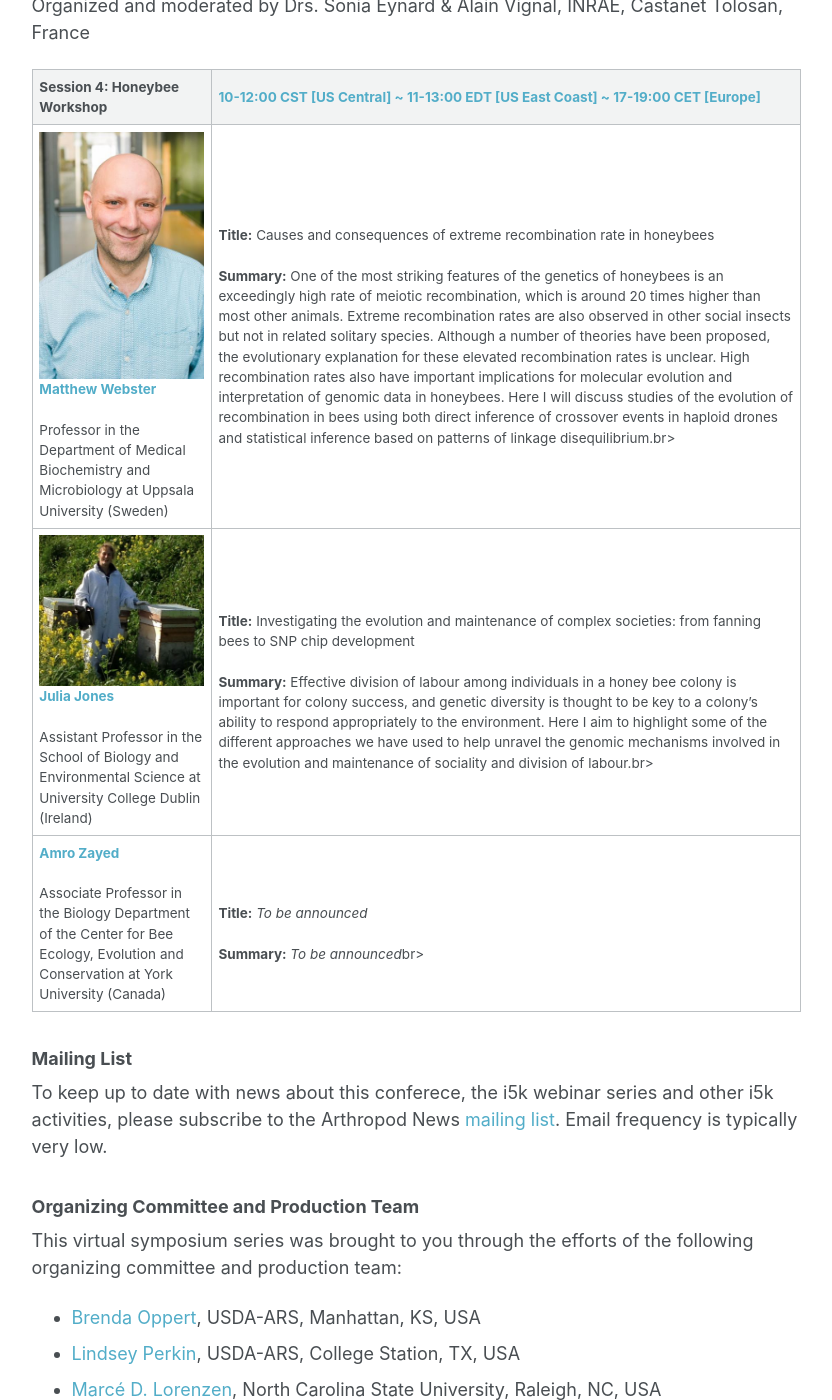
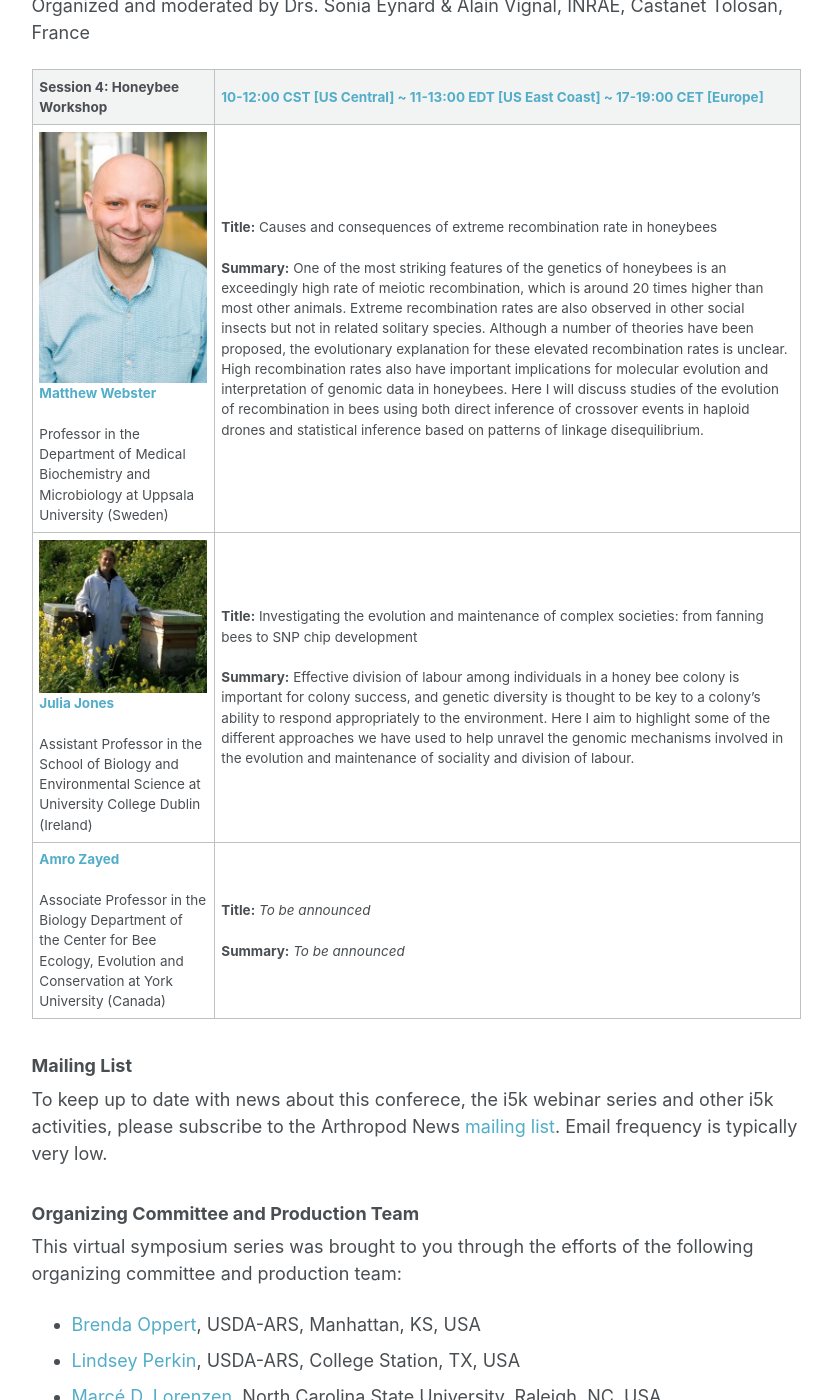
Before and after one commit to i5k/i5k.github.io, a Jekyll site: the page built from _pages/agsx2021.md, in a window 1280 px wide and 1400 px high, scrolled down 3991 px. Shown: the whole window, without its empty margins (250-1082 px from the left). Built offline with Jekyll 4.4.1, drawn with Linux system fonts in a browser that asks for light colours.

Commit message:
fixed line break

```diff
--- a/_pages/agsx2021.md
+++ b/_pages/agsx2021.md
@@ -78,9 +78,9 @@ Organized and moderated by Drs. Sonia Eynard & Alain Vignal, INRAE, Castanet Tol
 
 | __Session 4: Honeybee Workshop__ | __[10-12:00 CST [US Central] ~ 11-13:00 EDT [US East Coast] ~ 17-19:00 CET [Europe]](https://www.timeanddate.com/worldclock/fixedtime.html?msg=AGSX+2021+Session+4&iso=20210512T11&p1=263&ah=2)__ |
 | ---- | ----- |
-| <img src="/images/AGSX_speaker_Matthew_Webster.jpg"/> __[Matthew Webster](https://katalog.uu.se/profile/?id=N1-581)__ <br><br>Professor in the Department of Medical Biochemistry and Microbiology at Uppsala University (Sweden) |<br>__Title:__ Causes and consequences of extreme recombination rate in honeybees<br><br>__Summary:__ One of the most striking features of the genetics of honeybees is an exceedingly high rate of meiotic recombination, which is around 20 times higher than most other animals. Extreme recombination rates are also observed in other social insects but not in related solitary species. Although a number of theories have been proposed, the evolutionary explanation for these elevated recombination rates is unclear. High recombination rates also have important implications for molecular evolution and interpretation of genomic data in honeybees. Here I will discuss studies of the evolution of recombination in bees using both direct inference of crossover events in haploid drones and statistical inference based on patterns of linkage disequilibrium.br><br>|
-| <img src="/images/AGSX_speaker_Julia_Jones.png"/> __[Julia Jones](https://people.ucd.ie/julia.jones)__ <br><br>Assistant Professor in the School of Biology and Environmental Science at University College Dublin (Ireland) |<br>__Title:__ Investigating the evolution and maintenance of complex societies: from fanning bees to SNP chip development<br><br>__Summary:__ Effective division of labour among individuals in a honey bee colony is important for colony success, and genetic diversity is thought to be key to a colony’s ability to respond appropriately to the environment. Here I aim to highlight some of the different approaches we have used to help unravel the genomic mechanisms involved in the evolution and maintenance of sociality and division of labour.br><br>|
-| __[Amro Zayed](https://biology.gradstudies.yorku.ca/faculty/a-zayed/)__ <br><br>Associate Professor in the Biology Department of the Center for Bee Ecology, Evolution and Conservation at York University (Canada) |<br>__Title:__ *To be announced*<br><br>__Summary:__ *To be announced*br><br>|
+| <img src="/images/AGSX_speaker_Matthew_Webster.jpg"/> __[Matthew Webster](https://katalog.uu.se/profile/?id=N1-581)__ <br><br>Professor in the Department of Medical Biochemistry and Microbiology at Uppsala University (Sweden) |<br>__Title:__ Causes and consequences of extreme recombination rate in honeybees<br><br>__Summary:__ One of the most striking features of the genetics of honeybees is an exceedingly high rate of meiotic recombination, which is around 20 times higher than most other animals. Extreme recombination rates are also observed in other social insects but not in related solitary species. Although a number of theories have been proposed, the evolutionary explanation for these elevated recombination rates is unclear. High recombination rates also have important implications for molecular evolution and interpretation of genomic data in honeybees. Here I will discuss studies of the evolution of recombination in bees using both direct inference of crossover events in haploid drones and statistical inference based on patterns of linkage disequilibrium.<br><br>|
+| <img src="/images/AGSX_speaker_Julia_Jones.png"/> __[Julia Jones](https://people.ucd.ie/julia.jones)__ <br><br>Assistant Professor in the School of Biology and Environmental Science at University College Dublin (Ireland) |<br>__Title:__ Investigating the evolution and maintenance of complex societies: from fanning bees to SNP chip development<br><br>__Summary:__ Effective division of labour among individuals in a honey bee colony is important for colony success, and genetic diversity is thought to be key to a colony’s ability to respond appropriately to the environment. Here I aim to highlight some of the different approaches we have used to help unravel the genomic mechanisms involved in the evolution and maintenance of sociality and division of labour.<br><br>|
+| __[Amro Zayed](https://biology.gradstudies.yorku.ca/faculty/a-zayed/)__ <br><br>Associate Professor in the Biology Department of the Center for Bee Ecology, Evolution and Conservation at York University (Canada) |<br>__Title:__ *To be announced*<br><br>__Summary:__ *To be announced*<br><br>|
 
 
 <a name="mailing_list"></a>
```
